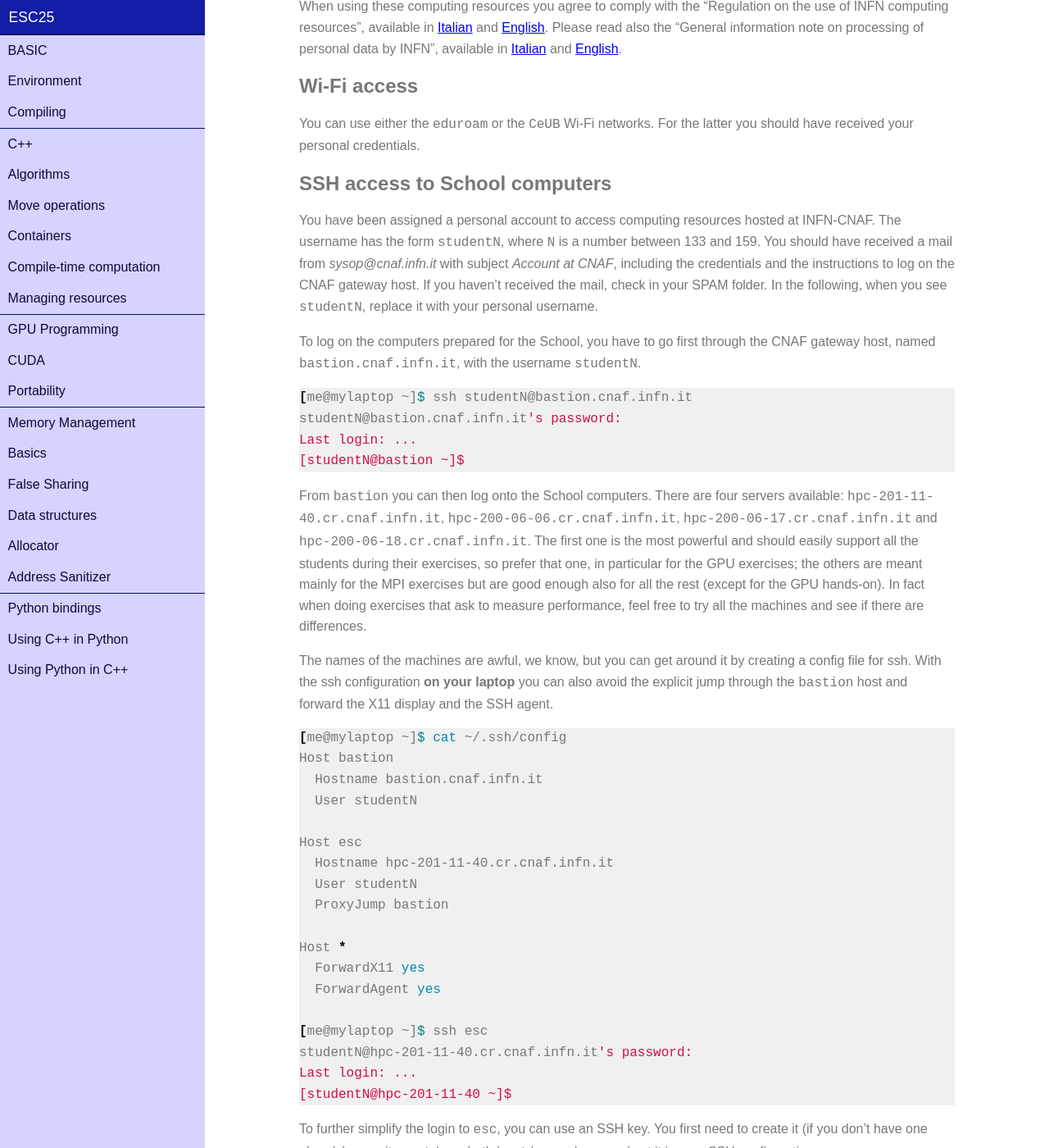
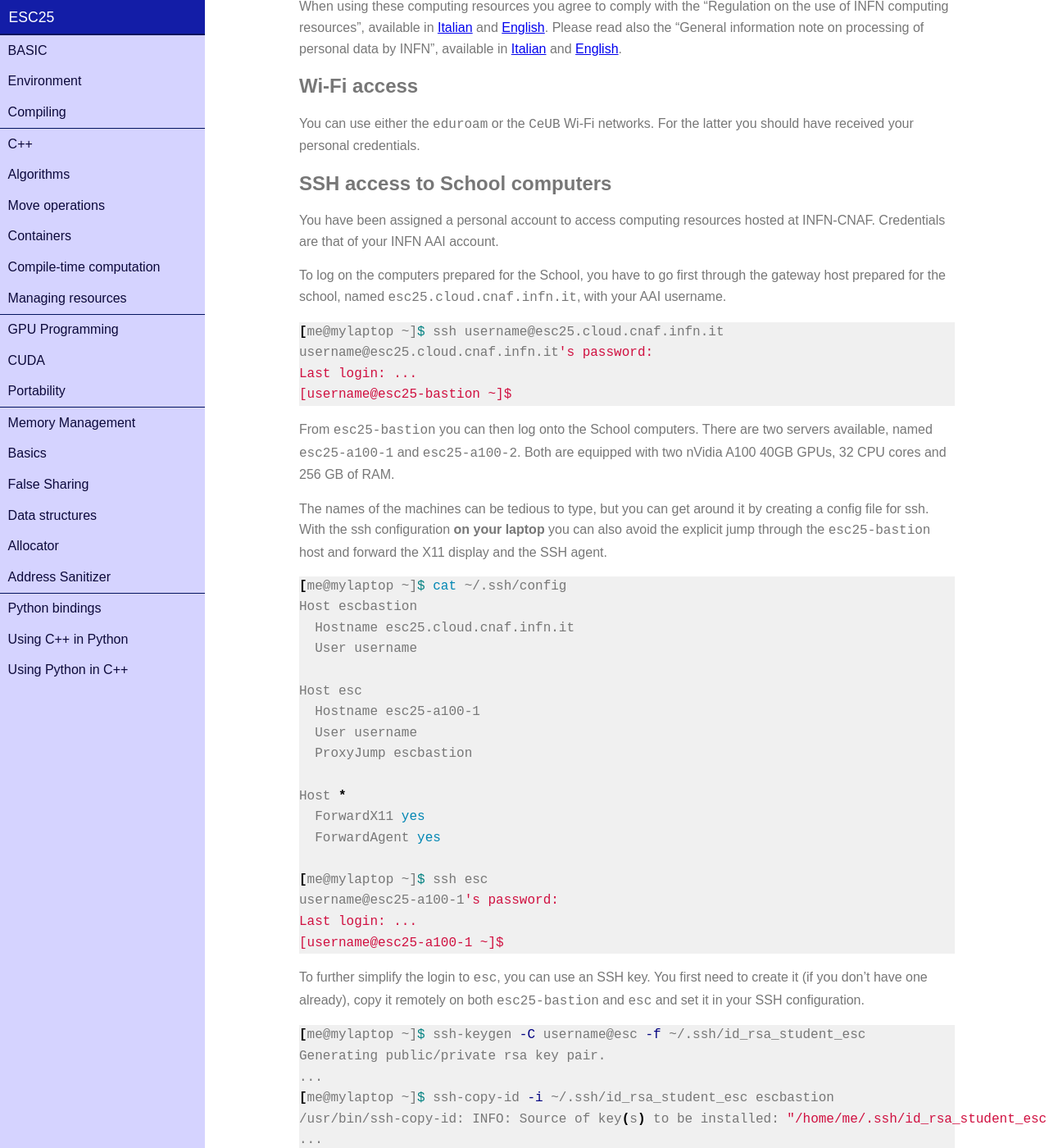
Before and after one commit to infn-esc/esc25, a Jekyll site: the page built from basic/environment.md, in a window 1280 px wide and 1400 px high, scrolled down 255 px. Shown: the whole window at 82% size. Built offline with Jekyll 4.4.1, drawn with Linux system fonts in a browser that asks for light colours; nearby versions of some CDN libraries; some of the changed text lies outside the part shown.

Commit message:
update to the new hardware environment and procedures
- don't mention bastion.cnaf.infn.it
- document the current hardware environment
- document the login system
- minor aesthetic changes

````diff
--- a/basic/environment.md
+++ b/basic/environment.md
@@ -29,121 +29,108 @@ you should have received your personal credentials.
 
 ## SSH access to School computers
 
-You have been assigned a personal account to access computing resources hosted
-at INFN-CNAF. The username has the form `studentN`, where `N` is a number
-between 133 and 159. You should have received a mail from _sysop@cnaf.infn.it_
-with subject _Account at CNAF_, including the credentials and the instructions
-to log on the CNAF gateway host. If you haven't received the mail, check in your
-SPAM folder. In the following, when you see `studentN`, replace it with your
-personal username.
+You have been assigned a personal account to access computing resources
+hosted at INFN-CNAF. Credentials are that of your INFN AAI account.
 
-To log on the computers prepared for the School, you have to go first through
-the CNAF gateway host, named `bastion.cnaf.infn.it`, with the username
-`studentN`.
+To log on the computers prepared for the School, you have to go first
+through the gateway host prepared for the school, named
+`esc25.cloud.cnaf.infn.it`, with your AAI username.
 
 ```shell
-[me@mylaptop ~]$ ssh studentN@bastion.cnaf.infn.it
-studentN@bastion.cnaf.infn.it's password:
+[me@mylaptop ~]$ ssh username@esc25.cloud.cnaf.infn.it
+username@esc25.cloud.cnaf.infn.it's password:
 Last login: ...
-[studentN@bastion ~]$
+[username@esc25-bastion ~]$
 ```
 
-From `bastion` you can then log onto the School computers. There are four
-servers available: `hpc-201-11-40.cr.cnaf.infn.it`,
-`hpc-200-06-06.cr.cnaf.infn.it`, `hpc-200-06-17.cr.cnaf.infn.it` and
-`hpc-200-06-18.cr.cnaf.infn.it`. The first one is the most powerful and should
-easily support all the students during their exercises, so prefer that one, in
-particular for the GPU exercises; the others are meant mainly for the MPI
-exercises but are good enough also for all the rest (except for the GPU
-hands-on). In fact when doing exercises that ask to measure performance, feel
-free to try all the machines and see if there are differences.
+From `esc25-bastion` you can then log onto the School computers. There
+are two servers available, named `esc25-a100-1` and `esc25-a100-2`. Both
+are equipped with two nVidia A100 40GB GPUs, 32 CPU cores and 256 GB of
+RAM.
 
-The names of the machines are awful, we know, but you can get around it by
-creating a config file for ssh. With the ssh configuration **on your laptop**
-you can also avoid the explicit jump through the `bastion` host and forward the
-X11 display and the SSH agent.
+The names of the machines can be tedious to type, but you can get around
+it by creating a config file for ssh. With the ssh configuration **on
+your laptop** you can also avoid the explicit jump through the
+`esc25-bastion` host and forward the X11 display and the SSH agent.
 
 ```shell
 [me@mylaptop ~]$ cat ~/.ssh/config
-Host bastion
-  Hostname bastion.cnaf.infn.it
-  User studentN
+Host escbastion
+  Hostname esc25.cloud.cnaf.infn.it
+  User username
 
 Host esc
-  Hostname hpc-201-11-40.cr.cnaf.infn.it
-  User studentN
-  ProxyJump bastion
+  Hostname esc25-a100-1
+  User username
+  ProxyJump escbastion
 
 Host *
   ForwardX11 yes
   ForwardAgent yes
 
 [me@mylaptop ~]$ ssh esc
-studentN@hpc-201-11-40.cr.cnaf.infn.it's password:
+username@esc25-a100-1's password:
 Last login: ...
-[studentN@hpc-201-11-40 ~]$
+[username@esc25-a100-1 ~]$
 ```
 
 To further simplify the login to `esc`, you can use an SSH key. You first need
-to create it (if you don't have one already), copy it remotely on both `bastion`
+to create it (if you don't have one already), copy it remotely on both `esc25-bastion`
 and `esc` and set it in your SSH configuration.
 
 ```shell
-[me@mylaptop ~]$ ssh-keygen -C studentN@esc -f ~/.ssh/id_rsa_student_esc
+[me@mylaptop ~]$ ssh-keygen -C username@esc -f ~/.ssh/id_rsa_student_esc
 Generating public/private rsa key pair.
 ...
-[me@mylaptop ~]$ ssh-copy-id -i ~/.ssh/id_rsa_student_esc bastion
+[me@mylaptop ~]$ ssh-copy-id -i ~/.ssh/id_rsa_student_esc escbastion
 /usr/bin/ssh-copy-id: INFO: Source of key(s) to be installed: "/home/me/.ssh/id_rsa_student_esc.pub"
 ...
-studentN@hpc-201-11-40.cr.cnaf.infn.it's password:
+username@esc25-a100-1's password:
 ...
 [me@mylaptop ~]$ ssh-copy-id -i ~/.ssh/id_rsa_student_esc esc
 /usr/bin/ssh-copy-id: INFO: Source of key(s) to be installed: "/home/me/.ssh/id_rsa_student_esc.pub"
 ...
-studentN@hpc-201-11-40.cr.cnaf.infn.it's password:
+username@esc25-a100-1's password:
 ...
 [me@mylaptop ~]$ cat ~/.ssh/config
-Host bastion
-  Hostname bastion.cnaf.infn.it
-  User studentN
+Host escbastion
+  Hostname esc.cloud.cnaf.infn.it
+  User username
   IdentityFile ~/.ssh/id_rsa_student_esc
 
 Host esc
-  Hostname hpc-201-11-40.cr.cnaf.infn.it
-  User studentN
+  Hostname esc25-a100-1
+  User username
   IdentityFile ~/.ssh/id_rsa_student_esc
-  ProxyJump bastion
+  ProxyJump escbastion
 
 Host *
   ForwardX11 yes
   ForwardAgent yes
 [me@mylaptop ~]$ ssh esc
 Last login: ...
-[studentN@hpc-201-11-40 ~]$
+[username@esc25-a100-1 ~]$
 ```
 
-Your shell is [`bash`](https://www.gnu.org/s/bash). Copy a skeleton for the shell configuration files in your home directory:
-
-```shell
-[studentN@hpc-201-11-40 ~]$ cp /etc/skel/.bash* ~
-```
+Your shell is [`bash`](https://www.gnu.org/s/bash).
 
 Please note that:
 
-* The `bastion` host is useful and needed only as a gateway to `esc`. Don't do
-  anything else on it.
+* The `esc25-bastion` host is useful and needed only as a gateway to
+  `esc`. Don't execute heavy programs on it.
 * Each `esc` computer is not assigned exclusively to a student.
-* Your home directory is shared between all `esc` computers, but not with `bastion`.
-* Your home directory will be wiped out and your `studentN` account will be
-  disabled soon after the end of the School. Please make sure to save somewhere
-  else what you want to keep.
+* Your home directory is shared between all `esc` computers, including
+  the `esc25-bastion`.
+* Your home directory will be wiped out and your `username` account will
+  be disabled soon after the end of the School. Please make sure to save
+  somewhere else what you want to keep.
 
 ## School material
 
 All the school hands-on material is included in a git repository. Get it using:
 
 ```shell
-[studentN@hpc-201-11-40 ~]$ git clone {{ site.github.clone_url }}
+[username@esc25-a100-1 ~]$ git clone {{ site.github.clone_url }}
 ```
 
 The repository contains also these pages.
@@ -153,8 +140,8 @@ The repository contains also these pages.
 Log into `esc`, enable the use of `gcc 12.3` and check that it's available
 
 ```shell
-[studentN@hpc-201-11-40 ~]$ module load compilers/gcc-12.3_sl7
-[studentN@hpc-201-11-40 ~]$ gcc --version
+[username@esc25-a100-1 ~]$ module load compilers/gcc-12.3_sl7
+[username@esc25-a100-1 ~]$ gcc --version
 gcc (GCC) 12.3.0
 ...
 ```
@@ -163,37 +150,43 @@ To guarantee that the module is always loaded in the environment, you can add
 the `module load` in the shell initialization file.
 
 ```shell
-[studentN@hpc-201-11-40 ~]$ echo 'module load compilers/gcc-12.3_sl7' >> ${HOME}/.bashrc
+[username@esc25-a100-1 ~]$ echo 'module load compilers/gcc-12.3_sl7' >> ${HOME}/.bashrc
 ```
 
 ## Install and test Google benchmark
 
-Building and installing Google benchmark requires the cmake module; however it is not necessary to enable cmake after Google benchmark has been installed.
+Building and installing Google benchmark requires the cmake module;
+however it is not necessary to enable cmake after Google benchmark has
+been installed.
 
 Download, build and install Google benchmark from the sources:
 ```shell
-[studentN@hpc-201-11-40 ]$ git clone https://github.com/google/benchmark.git
-[studentN@hpc-201-11-40 ]$ mkdir benchmark/build
-[studentN@hpc-201-11-40 ]$ cd benchmark/build
-[studentN@hpc-201-11-40 ]$ module load compilers/cmake-3.27.7
-[studentN@hpc-201-11-40 ]$ cmake -DBENCHMARK_DOWNLOAD_DEPENDENCIES=on -DCMAKE_BUILD_TYPE=Release -DCMAKE_INSTALL_PREFIX=${HOME}/benchmark ..
-[studentN@hpc-201-11-40 ]$ make -j8 install
-[studentN@hpc-201-11-40 ]$ cd
-[studentN@hpc-201-11-40 ]$ export BENCHMARKROOT=${HOME}/benchmark
-[studentN@hpc-201-11-40 ]$ export CPATH=${CPATH}:${BENCHMARKROOT}/include
-[studentN@hpc-201-11-40 ]$ export LIBRARY_PATH=${LIBRARY_PATH}:${BENCHMARKROOT}/lib64
+[username@esc25-a100-1 ]$ git clone https://github.com/google/benchmark.git
+[username@esc25-a100-1 ]$ mkdir benchmark/build
+[username@esc25-a100-1 ]$ cd benchmark/build
+[username@esc25-a100-1 ]$ module load compilers/cmake-3.27.7
+[username@esc25-a100-1 ]$ cmake -DBENCHMARK_DOWNLOAD_DEPENDENCIES=on -DCMAKE_BUILD_TYPE=Release -DCMAKE_INSTALL_PREFIX=${HOME}/benchmark ..
+[username@esc25-a100-1 ]$ make -j8 install
+[username@esc25-a100-1 ]$ cd
+[username@esc25-a100-1 ]$ export BENCHMARKROOT=${HOME}/benchmark
+[username@esc25-a100-1 ]$ export CPATH=${CPATH}:${BENCHMARKROOT}/include
+[username@esc25-a100-1 ]$ export LIBRARY_PATH=${LIBRARY_PATH}:${BENCHMARKROOT}/lib64
 ```
 
-To execute the last commands automatically every time you log in, add them at the end of your `.bashrc` file:
+To execute the last commands automatically every time you log in, add
+them at the end of your `.bashrc` file:
+
 ```shell
-[studentN@hpc-201-11-40 ~]$ cat >> ${HOME}/.bashrc << "@EOF"
+[username@esc25-a100-1 ~]$ cat >> ${HOME}/.bashrc << "@EOF"
 export BENCHMARKROOT=${HOME}/benchmark
 export CPATH=${CPATH}:${BENCHMARKROOT}/include
 export LIBRARY_PATH=${LIBRARY_PATH}:${BENCHMARKROOT}/lib64
 @EOF
 ```
 
-To test that Google benchmark is correctly installed we can use a [simple test program](https://github.com/google/benchmark?tab=readme-ov-file#basic-usage):
+To test that Google benchmark is correctly installed we can use a
+[simple test program](https://github.com/google/benchmark?tab=readme-ov-file#basic-usage):
+
 ```c++
 #include <benchmark/benchmark.h>
 
@@ -215,12 +208,15 @@ BENCHMARK(BM_StringCopy);
 BENCHMARK_MAIN();
 ```
 
-Save this program as `benchtest.cc`, compile it, and run it with
+Save this program as `benchtest.cc`, compile it, and run it with:
+
 ```shell
-[studentN@hpc-201-11-40 ~]$ g++ -std=c++17 -O2 benchtest.cc -lbenchmark -pthread -o benchtest
-[studentN@hpc-201-11-40 ~]$ ./benchtest
+[username@esc25-a100-1 ~]$ g++ -std=c++17 -O2 benchtest.cc -lbenchmark -pthread -o benchtest
+[username@esc25-a100-1 ~]$ ./benchtest
 ```
-You should see an output similar to
+
+You should see an output similar to:
+
 ```
 2024-10-16T14:09:28+02:00
 Running ./benchtest
@@ -243,18 +239,18 @@ BM_StringCopy           7.56 ns         7.56 ns     70446029
 
 Download and install the latest release of oneAPI TBB:
 ```shell
-[studentN@hpc-201-11-40 ~]$ wget https://github.com/oneapi-src/oneTBB/releases/download/v2021.13.0/oneapi-tbb-2021.13.0-lin.tgz
-[studentN@hpc-201-11-40 ~]$ sha256sum oneapi-tbb-2021.13.0-lin.tgz
+[username@esc25-a100-1 ~]$ wget https://github.com/oneapi-src/oneTBB/releases/download/v2021.13.0/oneapi-tbb-2021.13.0-lin.tgz
+[username@esc25-a100-1 ~]$ sha256sum oneapi-tbb-2021.13.0-lin.tgz
 f5c9304710051f0193a07fb91b6d6ada5a3e0a6d623951ee176b1897816ecf4c  oneapi-tbb-2021.13.0-lin.tgz
 
-[studentN@hpc-201-11-40 ~]$ tar xaf oneapi-tbb-2021.13.0-lin.tgz
-[studentN@hpc-201-11-40 ~]$ ln -s oneapi-tbb-2021.13.0 tbb
-[studentN@hpc-201-11-40 ~]$ source ${HOME}/tbb/env/vars.sh
+[username@esc25-a100-1 ~]$ tar xaf oneapi-tbb-2021.13.0-lin.tgz
+[username@esc25-a100-1 ~]$ ln -s oneapi-tbb-2021.13.0 tbb
+[username@esc25-a100-1 ~]$ source ${HOME}/tbb/env/vars.sh
 ```
 
 To execute the last command automatically every time you log in, add it to the end of your `.bashrc` file:
 ```shell
-[studentN@hpc-201-11-40 ~]$ echo 'source ${HOME}/tbb/env/vars.sh' >> ${HOME}/.bashrc
+[username@esc25-a100-1 ~]$ echo 'source ${HOME}/tbb/env/vars.sh' >> ${HOME}/.bashrc
 ```
 
 ## Editing source code
````
Also changed, not shown: basic/compiling.md (+3 -3 lines).
